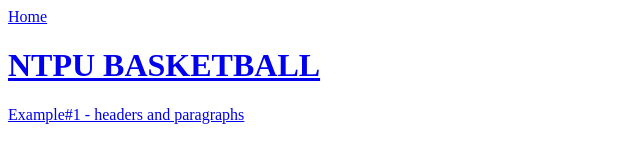
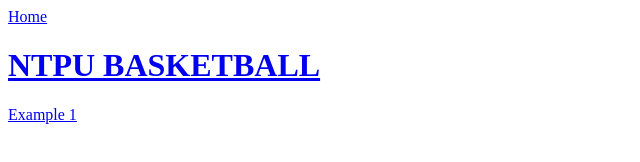
Before and after one commit to alvin0331/alvin0331.github.io, a plain HTML site: page docs/example 1.html in a window 1280 px wide. Shown: the whole page, without its empty margins (0-640 px from the left). Drawn offline with Linux system fonts and the light colour scheme.

Commit message:
Update example 1.html

```diff
--- a/docs/example 1.html
+++ b/docs/example 1.html
@@ -7,6 +7,6 @@
 		<a href="https://alvin0331.github.io/">Home</a>
     <a href="https://zh-tw.facebook.com/NtpuMensBasketball/"Home</a>
 		<h1>NTPU BASKETBALL</h1>
-    		<a href="https://owlgrey.github.io/examples/example1.html">Example#1 - headers and paragraphs</a>
+    		<a href="https://alvin0331.github.io/example1.html">Example 1</a>
 	</body>
 </html>
```
